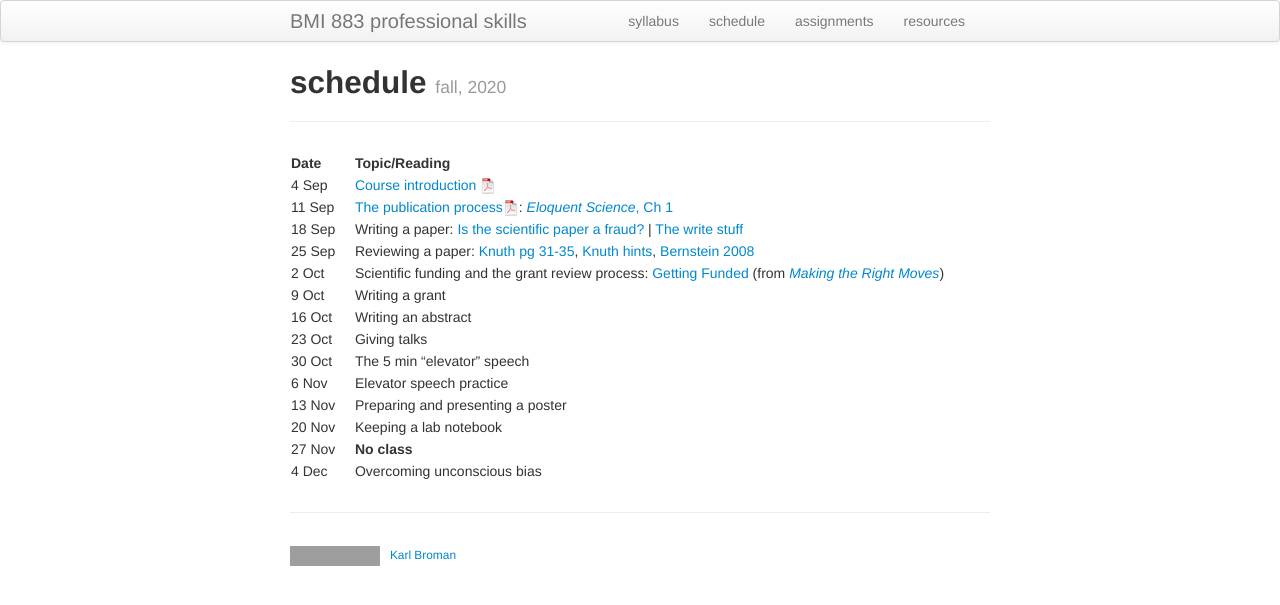
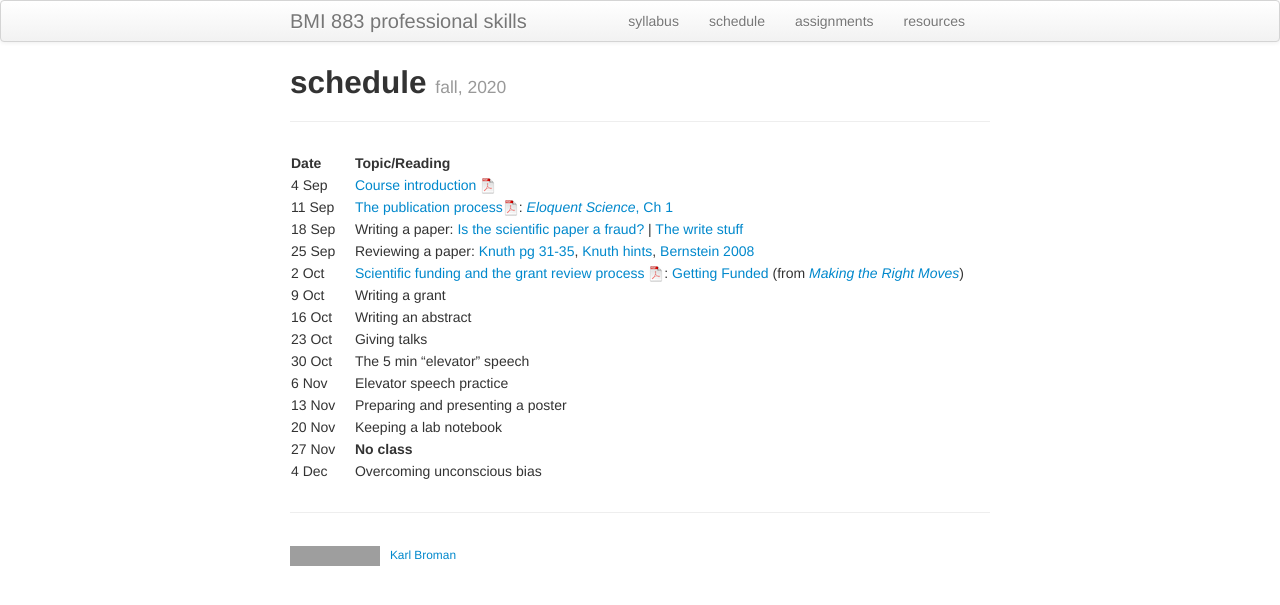
Before and after one commit to kbroman/BMI883, a Jekyll site: the page built from schedule.md, in a window 1280 px wide. Shown: the top 605 px of the page. Built offline with Jekyll 4.4.1, drawn with Linux system fonts in a browser that asks for light colours; grey boxes are pictures that could not be loaded.

Commit message:
add slides re grants to schedule

```diff
--- a/schedule.md
+++ b/schedule.md
@@ -11,7 +11,7 @@ description: Schedule and readings for BMI 883, Biomedical data science professi
 | 11 Sep  |    | [The publication process![slides pdf](icons/pdf-icon.png)](slides/01_publications.pdf): [_Eloquent Science_, Ch 1](https://ebookcentral.proquest.com/lib/wisc/reader.action?docID=1115549) |
 | 18 Sep  |    | Writing a paper: [Is the scientific paper a fraud?](http://www.weizmann.ac.il/mcb/UriAlon/sites/mcb.UriAlon/files/uploads/medawar.pdf) \| [The write stuff](https://media.nature.com/original/magazine-assets/d41586-018-02404-4/d41586-018-02404-4.pdf) |
 | 25 Sep  |    | Reviewing a paper: [Knuth pg 31-35](https://jmlr.csail.mit.edu/reviewing-papers/knuth_mathematical_writing.pdf), [Knuth hints](http://www.ifs.tuwien.ac.at/~silvia/research-tips/Knuth.pdf), [Bernstein 2008](https://www.markbernstein.org/elements/Reviewing.pdf) |
-| 2 Oct   |    | Scientific funding and the grant review process: [Getting Funded](https://www.hhmi.org/sites/default/files/Educational%20Materials/Lab%20Management/Making%20the%20Right%20Moves/moves2_ch9.pdf#page=3) (from [_Making the Right Moves_](https://www.hhmi.org/science-education/programs/making-right-moves))|
+| 2 Oct   |    | [Scientific funding and the grant review process ![slides pdf](icons/pdf-icon.png)](slides/04_grants.pdf): [Getting Funded](https://www.hhmi.org/sites/default/files/Educational%20Materials/Lab%20Management/Making%20the%20Right%20Moves/moves2_ch9.pdf#page=3) (from [_Making the Right Moves_](https://www.hhmi.org/science-education/programs/making-right-moves))|
 | 9 Oct   |    | Writing a grant |
 | 16 Oct  |    | Writing an abstract |
 | 23 Oct  |    | Giving talks |
```
